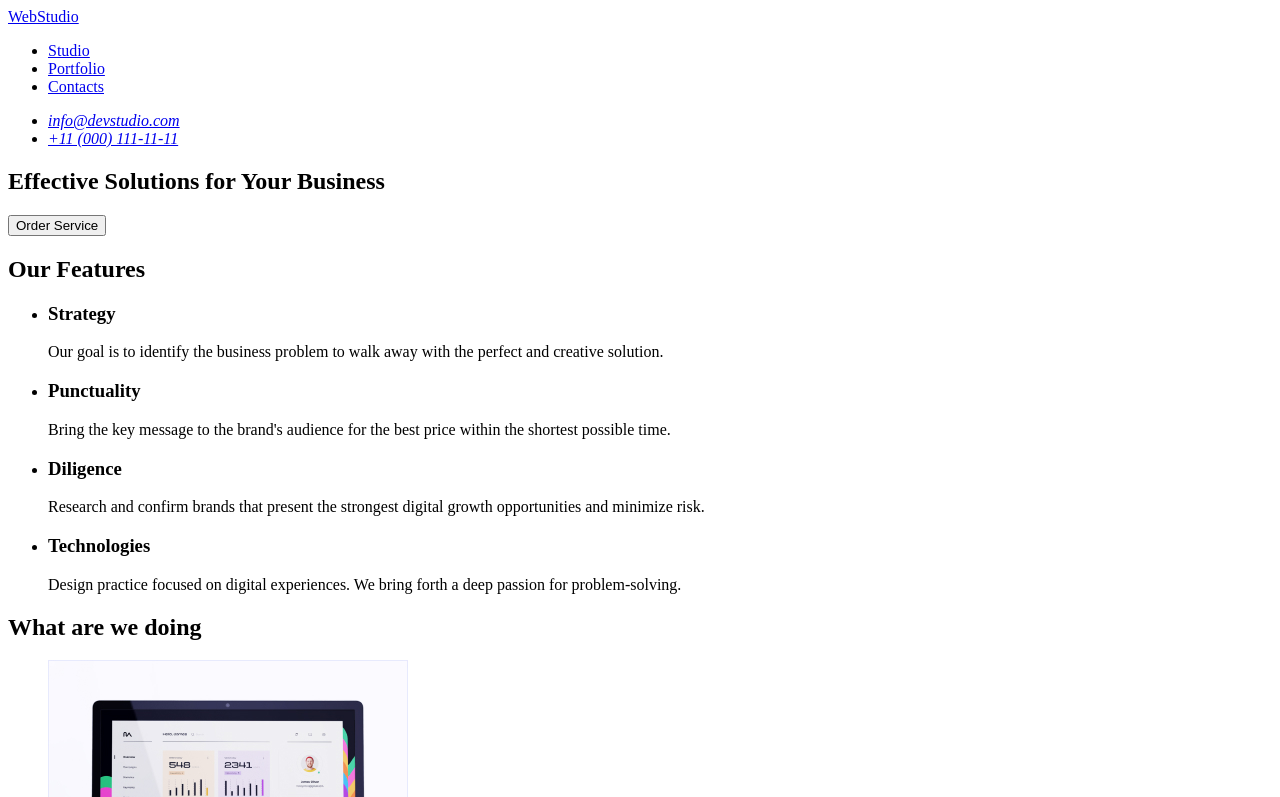
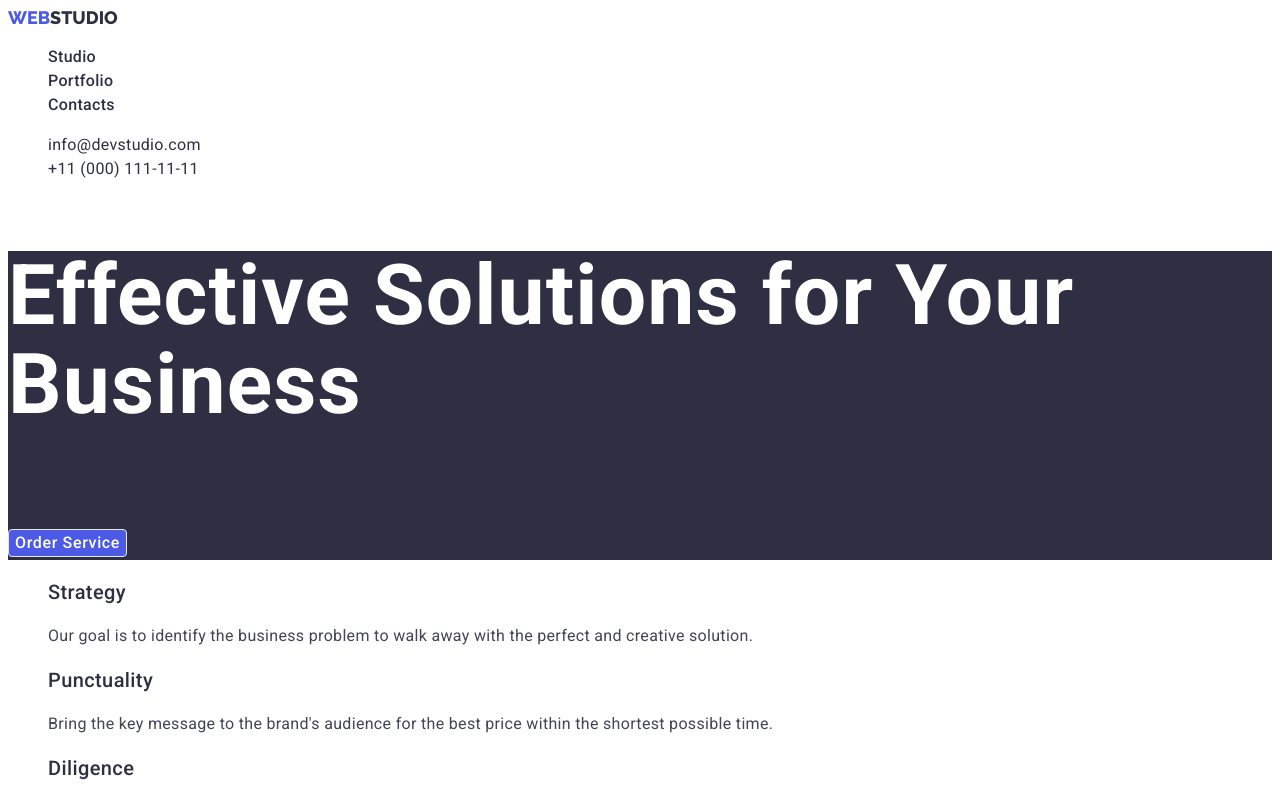
Before and after one commit to SvitsaMariia/goit-markup-hw-02, a plain HTML site: page index.html in a window 1280 px wide. Shown: the top 797 px of the page. Drawn offline with Linux system fonts and the light colour scheme.

Commit message:
update module 2

```diff
--- /dev/null
+++ b/css/styles.css
@@ -0,0 +1,176 @@
+/* font-family: 'Raleway',
+sans-serif;
+font-family: 'Roboto',
+sans-serif;
+ */
+ /* * {
+    margin: 0;
+    padding: 0;
+ } */
+:root{
+    --primary-bg-color:  #FFFFFF;
+    --secondary-bg-color: #F4F4FD;
+    --title-text-color: #2E2F42;
+    --main-text-color: #434455;
+    --primary-brand-color:  #4D5AE5;
+    --accent-color: #404BBF;
+    --secondary-accent-color:#E7E9FC;
+    --body-font-size: 16px;
+    --title-font-size: 36px;
+}
+body {
+    font-family: 'Roboto','Raleway',sans-serif;
+    color: var(--main-text-color);
+    background-color: var(--primary-bg-color);
+}
+
+/* HEADER */
+.logo {
+    font-family: 'Raleway';
+    font-weight: 800;
+    font-size: 18px;
+    line-height: 1.16;
+    color: var(--primary-brand-color);
+    text-decoration: none;
+    text-transform: uppercase;
+}
+.logo-header {
+    color: var(--title-text-color);
+}
+.list {
+    list-style: none;
+}
+ .link {
+    text-decoration: none;
+ }
+.nav-list .item:active {
+    color: var(--accent-color);
+}
+.nav-list .item {
+    font-weight: 500;
+    font-size: var(--body-font-size);
+    line-height: 1.5;
+    color: var(--title-text-color);
+    letter-spacing: 0.02em;
+}
+.address-list .item {
+    font-style: normal;
+    font-size: var(--body-font-size);
+    line-height: 1.5;
+    color: var(--title-text-color);
+    letter-spacing: 0.02em;
+}
+.address-list .item:active {
+    color: var(--accent-color);
+}
+/* MAIN */
+.visually-hidden {
+    position: absolute;
+    width: 1px;
+    height: 1px;
+    margin: -1px;
+    border: 0;
+    padding: 0;
+    white-space: nowrap;
+    clip-path: inset(100%);
+    clip: rect(0 0 0 0);
+    overflow: hidden;
+}
+.hero {
+    font-weight: 700;
+    font-size: 56px;
+    line-height: 1.07;
+    color: var(--primary-bg-color);
+    background-color: var(--title-text-color);
+    letter-spacing: 0.02em;
+}
+.hero-button {
+    font-family: inherit;
+    color: var(--primary-bg-color);
+    background-color: var(--primary-brand-color);
+}
+/* main features */
+.work-features {
+    font-weight: 500;
+    font-size: 20px;
+    line-height: 1.2;
+    color: var(--title-text-color);
+    letter-spacing: 0.02em;
+}
+.work-description {
+    font-size: var(--body-font-size);
+    line-height: 1.5;
+    letter-spacing: 0.02em;
+}
+/* main examples */
+.examples h2{
+    font-weight: 700;
+    font-size: var(--title-font-size);
+    line-height: 1.11;
+    color: var(--title-text-color);
+    letter-spacing: 0.02em;
+    text-transform: capitalize;
+}
+/* main our team */
+.team .title {
+    font-weight: 700;
+    font-size: var(--title-font-size);
+    line-height: 1.11;
+    color: var(--title-text-color);
+    letter-spacing: 0.02em;
+    text-transform: capitalize;
+}
+.name {
+    font-weight: 500;
+    font-size: var(--body-font-size);
+    line-height: 1.2;
+    color: var(--title-text-color);
+    letter-spacing: 0.02em;
+}
+.job-title {
+    font-weight: 400;
+    font-size: var(--body-font-size);
+    line-height: 1.5;
+    letter-spacing: 0.02em;
+    background-color: var(--secondary-bg-color);
+}
+/* button */
+button {
+  font-family: inherit;
+  font-weight: 500;
+  font-size: var(--body-font-size);
+  line-height: 1.5;
+  letter-spacing: 0.04em;
+  color:  var(--primary-brand-color);
+  background-color: var(--secondary-bg-color);
+  cursor: pointer;
+  border: 1px solid var(--secondary-accent-color);
+  border-radius: 4px;
+}
+button:hover,
+button:focus {
+    color: var(--primary-bg-color);
+    background-color: var(--accent-color);
+}
+.services {
+    font-weight: 500;
+    font-size: 20px;
+    line-height: 1.2;
+    letter-spacing: 0.02em;
+    color: var(--title-text-color);
+}
+.industry {
+    font-size: 16px;
+    line-height: 1.5;
+    letter-spacing: 0.02em;
+}
+/* FOOTER */
+footer {
+    background-color: var(--title-text-color);
+}
+footer p {
+    color: var(--secondary-accent-color);
+}
+.logo-footer {
+    color: var(--secondary-bg-color);
+}
--- a/index.html
+++ b/index.html
@@ -1,114 +1,110 @@
 <!DOCTYPE html>
 <html lang="en">
-
 <head>
     <meta charset="UTF-8">
     <meta http-equiv="X-UA-Compatible" content="IE=edge">
     <meta name="viewport" content="width=device-width, initial-scale=1.0">
     <title>Студія</title>
-    <!-- <link rel="stylesheet" href=""> -->
+    <link rel="stylesheet" href="./css/styles.css">
     <link rel="preconnect" href="https://fonts.googleapis.com">
     <link rel="preconnect" href="https://fonts.gstatic.com" crossorigin>
-    <link href="https://fonts.googleapis.com/css2?family=Roboto:ital,wght@0,400;0,500;0,700;1,700&display=swap"
+    <link href="https://fonts.googleapis.com/css2?family=Raleway:wght@800&family=Roboto:wght@400;500;700;900&display=swap"
         rel="stylesheet">
 </head>
-
 <body>
     <!-- Header -->
     <header>
         <!-- Header navigation -->
-        <nav>
-            <a href="./index.html">WebStudio</a>
+        <nav class="nav-header">
+            <a href="./index.html" class="logo">Web<span class="logo-header">Studio</span></a>
             <!-- Links to other pages or sections of the current page -->
-            <ul>
-                <li><a href="./index.html">Studio</a></li>
-                <li><a href="#">Portfolio</a></li>
-                <li><a href="#">Contacts</a></li>
+            <ul class="nav-list list">
+                <li><a href="./index.html" class="item link">Studio</a></li>
+                <li><a href="./portfolio.html" class="item link">Portfolio</a></li>
+                <li><a href="#" class="item link">Contacts</a></li>
             </ul>
             <!-- Contacts list -->
             <address>
-                <ul>
-                    <li><a href="mailto:info@devstudio.com">info@devstudio.com</a></li>
-                    <li><a href="tel:+11(000)111-11-11">+11 (000) 111-11-11</a></li>
+                <ul class="address-list list">
+                    <li><a href="mailto:info@devstudio.com" class="item link">info@devstudio.com</a></li>
+                    <li><a href="tel:+11(000)111-11-11" class="item link">+11 (000) 111-11-11</a></li>
                 </ul>
             </address>
         </nav>
     </header>
-
-    <!-- Main content -->
+<!--Main content -->
     <main>
         <!-- Section 1 -->
-
-        <section>
-            <h1>Effective Solutions
+        <section class="hero">
+            <h1 class="hero-title">Effective Solutions
                 for Your Business
             </h1>
-            <button type="button">Order Service</button>
+            <button type="button" class="hero-button">Order Service</button>
         </section>
         <!-- Section2 -->
-        <section>
-            <h2>Our Features</h2>
-            <ul>
-                <li>
-                    <h3>Strategy</h3>
-                    <p>Our goal is to identify the business
+        <section class="features">
+            <h2 class="visually-hidden">Our Features</h2>
+            <ul class="features-list list">
+                <li class="item">
+                    <h3 class="work-features">Strategy</h3>
+                    <p class="work-description">Our goal is to identify the business
                         problem to walk away with the perfect and creative solution.</p>
                 </li>
-                <li>
-                    <h3>Punctuality</h3>
-                    <p>Bring the key message to the brand's audience
+                <li class="item">
+                    <h3 class="work-features">Punctuality</h3>
+                    <p class="work-description">Bring the key message to the brand's audience
                         for the best price within the shortest possible time.</p>
                 </li>
-                <li>
-                    <h3>Diligence</h3>
-                    <p>Research and confirm brands that present
+                <li class="item">
+                    <h3 class="work-features">Diligence</h3>
+                    <p class="work-description">Research and confirm brands that present
                         the strongest digital growth opportunities and minimize risk.</p>
                 </li>
-                <li>
-                    <h3>Technologies</h3>
-                    <p>Design practice focused on digital experiences.
-                        We bring forth a deep passion for problem-solving.</p>
+                <li class="item">
+                    <h3 class="work-features">Technologies</h3>
+                    <p class="work-description">Design practice focused on digital experiences.
+                    We bring forth a deep passion for problem-solving.</p>
                 </li>
             </ul>
         </section>
         <!-- Section3 -->
-        <section>
-            <h2>What are we doing</h2>
-            <ul>
-                <li>
+        <section class="examples">
+            <h2 class="examples-title">What are we doing</h2>
+            <ul class="examples-list list">
+                <li class="item">
                     <img src="./images/computer.jpg" alt="computer" width="360">
                 </li>
-                <li>
+                <li class="item">
                     <img src="./images/phonescreen.jpg" alt="phone screen" width="360">
                 </li>
-                <li>
+                <li class="item">
                     <img src="./images/phoneinhand.jpg" alt="phone in hand" width="360">
                 </li>
             </ul>
         </section>
         <!-- Section4 -->
-        <section>
-            <h2>Our Team</h2>
-            <ul>
-                <li>
+        <section class="team">
+            <h2 class="title">Our Team</h2>
+            <ul class="team-list list">
+                <li class="item">
                     <img src="./images/teamcard-1.jpg" alt="man is looking straight" width="264">
-                    <h3>Mark Guerrero</h3>
-                    <p>Product Designer</p>
+                    <h3 class="name">Mark Guerrero</h3>
+                    <p class="job-title">Product Designer</p>
                 </li>
-                <li>
+                <li class="item">
                     <img src="./images/teamcard-2.jpg" alt="smiling man is looking to the left" width="264">
-                    <h3>Tom Ford</h3>
-                    <p>Frontend Developer</p>
+                    <h3 class="name">Tom Ford</h3>
+                    <p class="job-title">Frontend Developer</p>
                 </li>
-                <li>
+                <li class="item">
                     <img src="./images/teamcard-3.jpg" alt="girl is looking straight" width="264">
-                    <h3>Camila Garcia</h3>
-                    <p>Marketing</p>
+                    <h3 class="name">Camila Garcia</h3>
+                    <p class="job-title">Marketing</p>
                 </li>
-                <li>
+                <li class="item">
                     <img src="./images/teamcard-4.jpg" alt="smiling man is looking straight" width="264">
-                    <h3>Daniel Wilson</h3>
-                    <p>UI Designer</p>
+                    <h3 class="name">Daniel Wilson</h3>
+                    <p class="job-title">UI Designer</p>
                 </li>
             </ul>
         </section>
@@ -116,8 +112,9 @@
 
     <!-- Footer -->
     <footer>
-        <a href="./index.html">WebStudio</a>
+        <a href="./index.html" class="logo">Web<span class="logo-footer">Studio</span></a>
         <p>Increase the flow of customers and sales
             for your business with digital marketing & growth solutions.</p>
     </footer>
 </body>
+</html>
```
Also changed, not shown: portfolio.html (added, +114 -0 lines), images/banking-interface.jpg (added), images/cashless-payment.jpg (added), images/fresh-coffee.jpg (added), images/insta-stories-concept.jpg (added), images/meditation-app.jpg (added), images/online-courses.jpg (added), images/organic-food.jpg (added), images/screen-illustrations.jpg (added), images/taxi-service.jpg (added).
